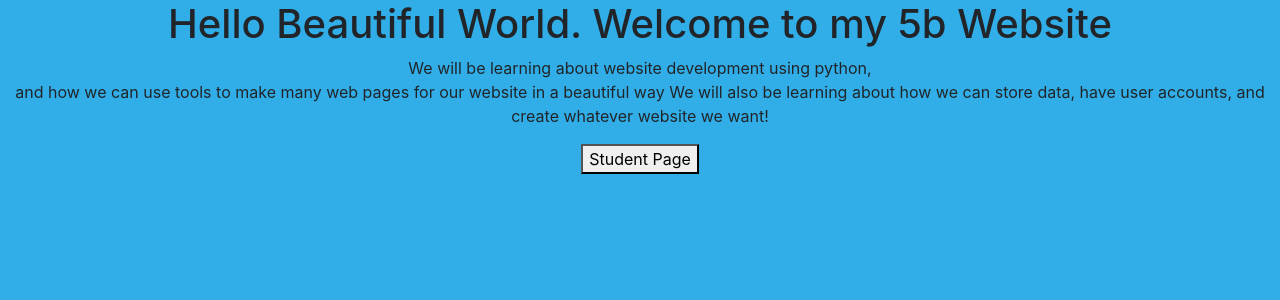
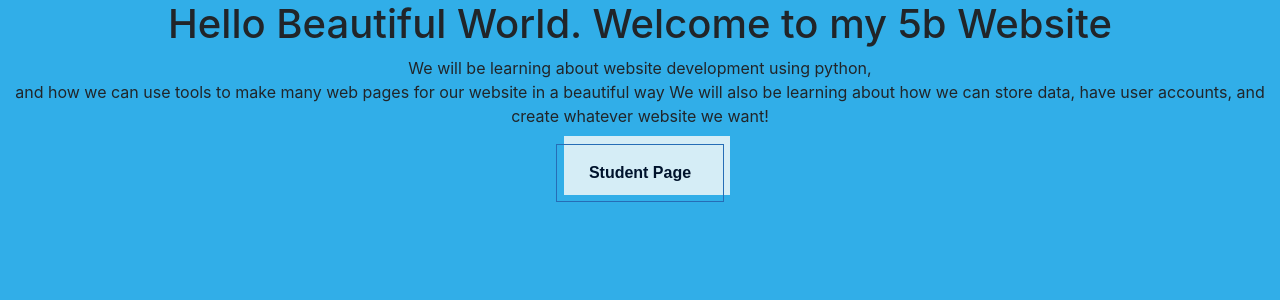
Before and after one commit to christian-j-eid/FlaskTemplateForMyStudents, a Flask app: page / in a window 1280 px wide. Shown: the part 56-356 px from the top of the page. Run offline with Flask 3, Linux system fonts and the light colour scheme; some libraries are stand-ins or nearby versions.

Commit message:
AddingButtonsForClass2

```diff
--- a/main.py
+++ b/main.py
@@ -10,5 +10,6 @@ app = Flask(__name__)
 def homePage():
     return render_template('base.html')
 
+@app.route('/students')
 def students():
     return render_template('students.html')
--- a/templates/base.html
+++ b/templates/base.html
@@ -9,7 +9,59 @@
 		background-color: #31aee8 !important;
 		text-align: center;
 	}
+	.button-51 {
+  background-color: transparent;
+  border: 1px solid #266DB6;
+  box-sizing: border-box;
+  color: #00132C;
+  font-family: "Avenir Next LT W01 Bold",sans-serif;
+  font-size: 16px;
+  font-weight: 700;
+  line-height: 24px;
+  padding: 16px 23px;
+  position: relative;
+  text-decoration: none;
+  user-select: none;
+  -webkit-user-select: none;
+  touch-action: manipulation;
+}
+
+.button-51:hover,
+.button-51:active {
+  outline: 0;
+}
+
+.button-51:hover {
+  background-color: transparent;
+  cursor: pointer;
+}
+
+.button-51:before {
+  background-color: #D5EDF6;
+  content: "";
+  height: calc(100% + 3px);
+  position: absolute;
+  right: -7px;
+  top: -9px;
+  transition: background-color 300ms ease-in;
+  width: 100%;
+  z-index: -1;
+}
+
+.button-51:hover:before {
+  background-color: #6DCFF6;
+}
+
+@media (min-width: 768px) {
+  .button-51 {
+    padding: 16px 32px;
+  }
+}
 </style>
+<!-- HTML !-->
+
+
+
 
 
     <title>NoahKaiClass2</title>
@@ -41,10 +93,12 @@
     </p>
 
      <a href = "/students">
-       <button type = 'button'> Student Page </button>
+       <button type = 'button' class = 'button-51'> Student Page </button>
     </a>
+<!--<button class="button-51" role="button">Button 51</button>-->
 
-<script src="https://code.jquery.com/jquery-3.3.1.slim.min.js" integrity="sha384-q8i/X+965DzO0rT7abK41JStQIAqVgRVzpbzo5smXKp4YfRvH+8abtTE1Pi6jizo" crossorigin="anonymous"></script>
+
+  <script src="https://code.jquery.com/jquery-3.3.1.slim.min.js" integrity="sha384-q8i/X+965DzO0rT7abK41JStQIAqVgRVzpbzo5smXKp4YfRvH+8abtTE1Pi6jizo" crossorigin="anonymous"></script>
 <script src="https://cdnjs.cloudflare.com/ajax/libs/popper.js/1.14.7/umd/popper.min.js" integrity="sha384-UO2eT0CpHqdSJQ6hJty5KVphtPhzWj9WO1clHTMGa3JDZwrnQq4sF86dIHNDz0W1" crossorigin="anonymous"></script>
 <script src="https://stackpath.bootstrapcdn.com/bootstrap/4.3.1/js/bootstrap.min.js" integrity="sha384-JjSmVgyd0p3pXB1rRibZUAYoIIy6OrQ6VrjIEaFf/nJGzIxFDsf4x0xIM+B07jRM" crossorigin="anonymous"></script>
 
```
Also changed, not shown: paste.html (+1 -27 lines).
